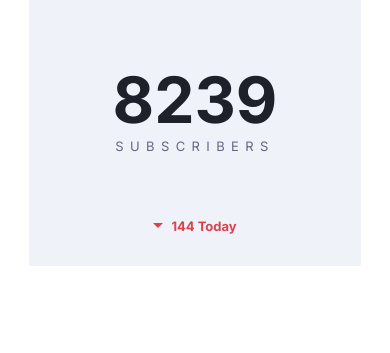
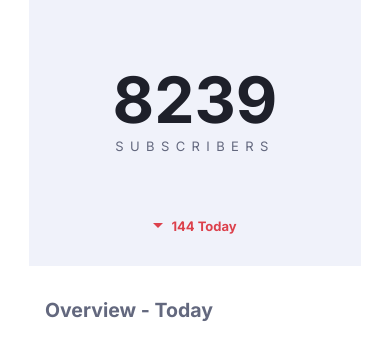
Before and after one commit to Cybronel/social-media-dashboard, a plain HTML site: page index.html in a window 390 px wide. Shown: the part 1326-1679 px from the top of the page. Drawn offline with Linux system fonts and the light colour scheme.

Commit message:
fixed h2 not showing

```diff
--- a/style.css
+++ b/style.css
@@ -119,7 +119,8 @@ nav,
 }
 
 @media (max-width: 1600px) {
-    nav {
+    nav,
+    .h2-wrapper {
         width: 100%;
     }
 }
@@ -254,6 +255,9 @@ section {
         width: calc(var(--card-width) + 2rem);
         height: 8rem;
     }
+    .h2-wrapper {
+        width: calc(var(--card-width) + 2rem);
+    }
     h1 {
         font-size: 1.5rem;
     }
```
